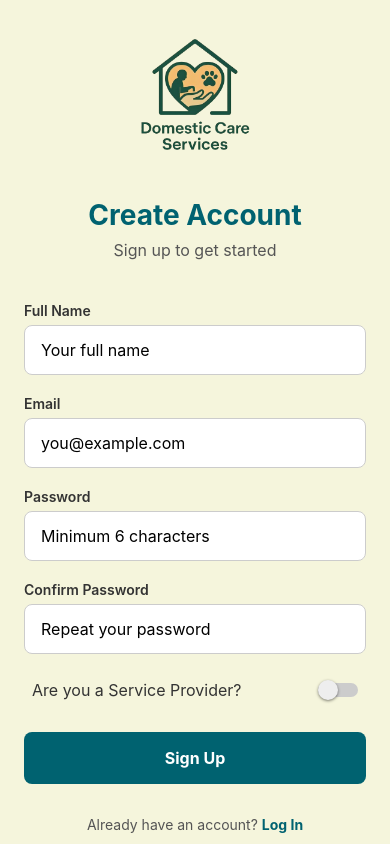
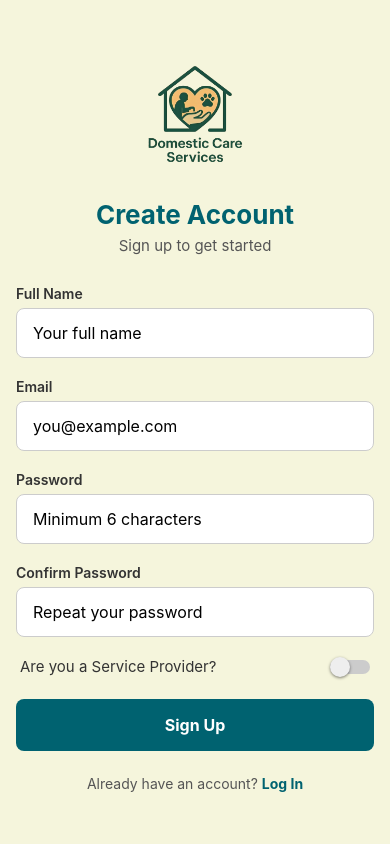
Before and after one commit to Hannan-12/Domestic-Care, a React Native app: screen /Register in a window 390 px wide. Built offline with nearby package versions, Linux system fonts and the light colour scheme; no server answers.

Commit message:
Edit profile screen

```diff
--- a/src/screens/Auth/RegisterScreen.js
+++ b/src/screens/Auth/RegisterScreen.js
@@ -44,10 +44,7 @@ const RegisterScreen = ({ navigation }) => {
     setIsLoading(true);
     setError(null);
 
-    const { user, error: authError } = await authService.registerWithEmail(
-      email,
-      password
-    );
+    const { user, error: authError } = await authService.registerWithEmail(email, password);
 
     if (authError) {
       setIsLoading(false);
@@ -73,7 +70,7 @@ const RegisterScreen = ({ navigation }) => {
       await profileService.createUserProfile(user.uid, profileData);
 
     if (profileError) {
-      console.error("Error creating profile:", profileError);
+      console.error('Error creating profile:', profileError);
       Alert.alert(
         'Registration Error',
         'Your account was created, but we failed to save your profile. Please contact support.'
@@ -95,40 +92,10 @@ const RegisterScreen = ({ navigation }) => {
         <Text style={styles.title}>Create Account</Text>
         <Text style={styles.subtitle}>Sign up to get started</Text>
 
-        <Input
-          label="Full Name"
-          placeholder="Your full name"
-          value={name}
-          onChangeText={setName}
-          error={error && error.includes('name') ? error : null}
-        />
-
-        <Input
-          label="Email"
-          placeholder="you@example.com"
-          value={email}
-          onChangeText={setEmail}
-          keyboardType="email-address"
-          error={error && (error.includes('email') || error.includes('valid')) ? error : null}
-        />
-
-        <Input
-          label="Password"
-          placeholder="Minimum 6 characters"
-          value={password}
-          onChangeText={setPassword}
-          secureTextEntry
-          error={error && (error.includes('password') || error.includes('6 characters')) ? error : null}
-        />
-
-        <Input
-          label="Confirm Password"
-          placeholder="Repeat your password"
-          value={confirmPassword}
-          onChangeText={setConfirmPassword}
-          secureTextEntry
-          error={error && error.includes('match') ? error : null}
-        />
+        <Input label="Full Name" placeholder="Your full name" value={name} onChangeText={setName} />
+        <Input label="Email" placeholder="you@example.com" value={email} onChangeText={setEmail} keyboardType="email-address" />
+        <Input label="Password" placeholder="Minimum 6 characters" value={password} onChangeText={setPassword} secureTextEntry />
+        <Input label="Confirm Password" placeholder="Repeat your password" value={confirmPassword} onChangeText={setConfirmPassword} secureTextEntry />
 
         <View style={styles.switchContainer}>
           <Text style={styles.switchLabel}>Are you a Service Provider?</Text>
@@ -140,16 +107,9 @@ const RegisterScreen = ({ navigation }) => {
           />
         </View>
 
-        {error && !(error.includes('name') || error.includes('email') || error.includes('password') || error.includes('match') || error.includes('6 characters') || error.includes('valid')) && (
-          <Text style={styles.generalError}>{error}</Text>
-        )}
+        {error && <Text style={styles.generalError}>{error}</Text>}
 
-        <Button
-          title="Sign Up"
-          onPress={handleRegister}
-          loading={isLoading}
-          style={styles.registerButton}
-        />
+        <Button title="Sign Up" onPress={handleRegister} loading={isLoading} style={styles.registerButton} />
 
         <TouchableOpacity onPress={() => navigation.navigate('Login')}>
           <Text style={styles.loginLink}>
@@ -169,43 +129,43 @@ const styles = StyleSheet.create({
   container: {
     flexGrow: 1,
     justifyContent: 'center',
-    padding: 24,
+    padding: 16, // reduced from 24
   },
   logo: {
-    width: 150,
-    height: 150,
+    width: 130, // reduced size
+    height: 130,
     alignSelf: 'center',
-    marginBottom: 24,
+    marginBottom: 16, // reduced from 24
   },
   title: {
-    fontSize: 28,
+    fontSize: 26, // slightly smaller
     fontWeight: 'bold',
     color: COLORS.primary || '#006270',
     textAlign: 'center',
-    marginBottom: 8,
+    marginBottom: 6, // reduced from 8
   },
   subtitle: {
-    fontSize: 16,
+    fontSize: 15,
     color: COLORS.greyDark || '#555555',
     textAlign: 'center',
-    marginBottom: 32,
+    marginBottom: 20, // reduced from 32
   },
   switchContainer: {
     flexDirection: 'row',
     alignItems: 'center',
     justifyContent: 'space-between',
-    marginVertical: 16,
-    paddingHorizontal: 8,
+    marginVertical: 10, // reduced from 16
+    paddingHorizontal: 4, // reduced from 8
   },
   switchLabel: {
-    fontSize: 16,
+    fontSize: 15,
     color: COLORS.darkText || '#333333',
   },
   registerButton: {
-    marginTop: 16,
+    marginTop: 12, // reduced from 16
   },
   loginLink: {
-    marginTop: 24,
+    marginTop: 16, // reduced from 24
     textAlign: 'center',
     color: COLORS.greyDark || '#555555',
   },
@@ -216,7 +176,7 @@ const styles = StyleSheet.create({
   generalError: {
     color: COLORS.danger || '#D9534F',
     textAlign: 'center',
-    marginBottom: 10,
+    marginBottom: 8, // reduced from 10
     fontSize: 14,
   },
 });
```
